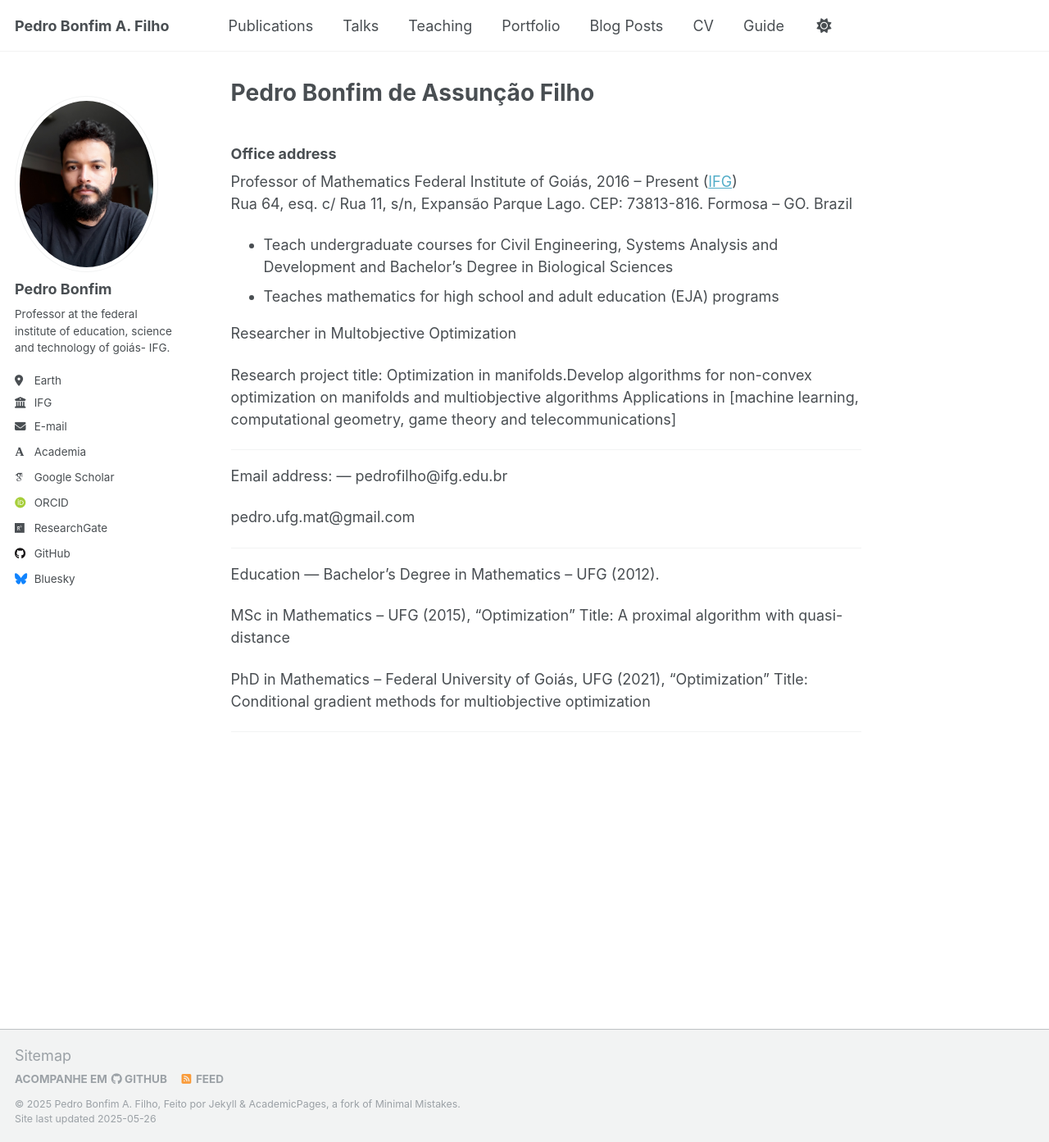
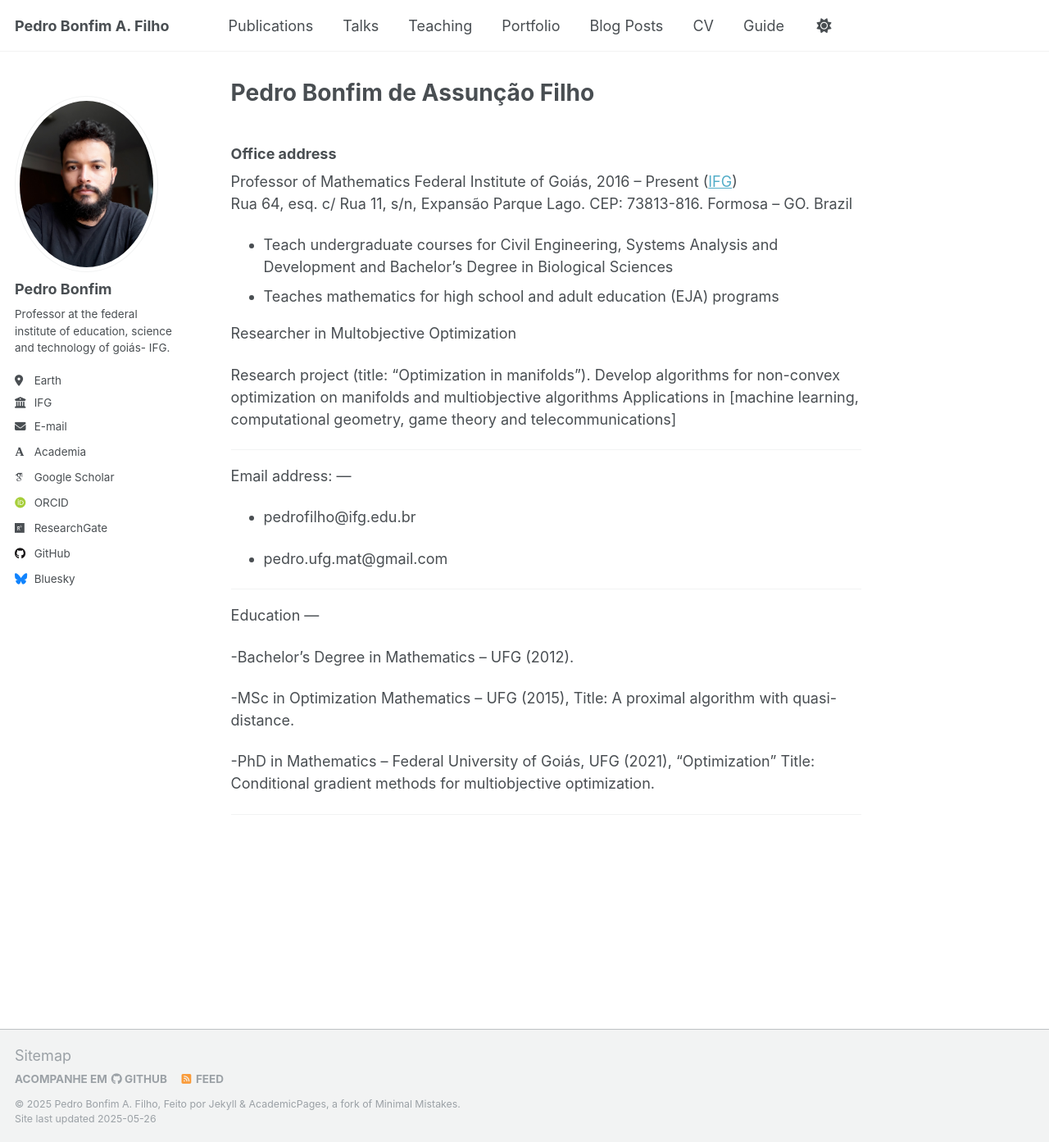
Before and after one commit to pedroassuncaofilho/pedroassuncaofilho.github.io, a Jekyll site: the page built from _pages/about.md, in a window 1280 px wide and 1393 px high. Shown: the whole window at 82% size. Built offline with Jekyll 4.4.1, drawn with Linux system fonts in a browser that asks for light colours; some web fonts are replaced.

```diff
--- a/_pages/about.md
+++ b/_pages/about.md
@@ -20,7 +20,7 @@ Rua 64, esq. c/ Rua 11, s/n, Expansão Parque Lago. CEP: 73813-816. Formosa –
 
 Researcher in Multobjective Optimization
 
-Research project title: Optimization in manifolds.Develop algorithms for non-convex optimization on manifolds and multiobjective algorithms
+Research project (title: "Optimization in manifolds"). Develop algorithms for non-convex optimization on manifolds and multiobjective algorithms
 Applications in [machine learning, computational geometry, game theory and telecommunications]
 
 
@@ -28,19 +28,21 @@ Applications in [machine learning, computational geometry, game theory and telec
 ---
 Email address:
 ---
-pedrofilho@ifg.edu.br
 
-pedro.ufg.mat@gmail.com
+- pedrofilho@ifg.edu.br
+
+- pedro.ufg.mat@gmail.com
 
 ---
 Education
 ---
-Bachelor's Degree in Mathematics – UFG (2012).
 
-MSc in Mathematics – UFG (2015), “Optimization”
-Title: A proximal algorithm with quasi-distance
+-Bachelor's Degree in Mathematics – UFG (2012).
 
-PhD in Mathematics – Federal University of Goiás, UFG (2021), “Optimization”
-Title: Conditional gradient methods for multiobjective optimization
+-MSc in Optimization Mathematics – UFG (2015),
+Title: A proximal algorithm with quasi-distance.
+
+-PhD in Mathematics – Federal University of Goiás, UFG (2021), “Optimization”
+Title: Conditional gradient methods for multiobjective optimization.
 
 ------
```
